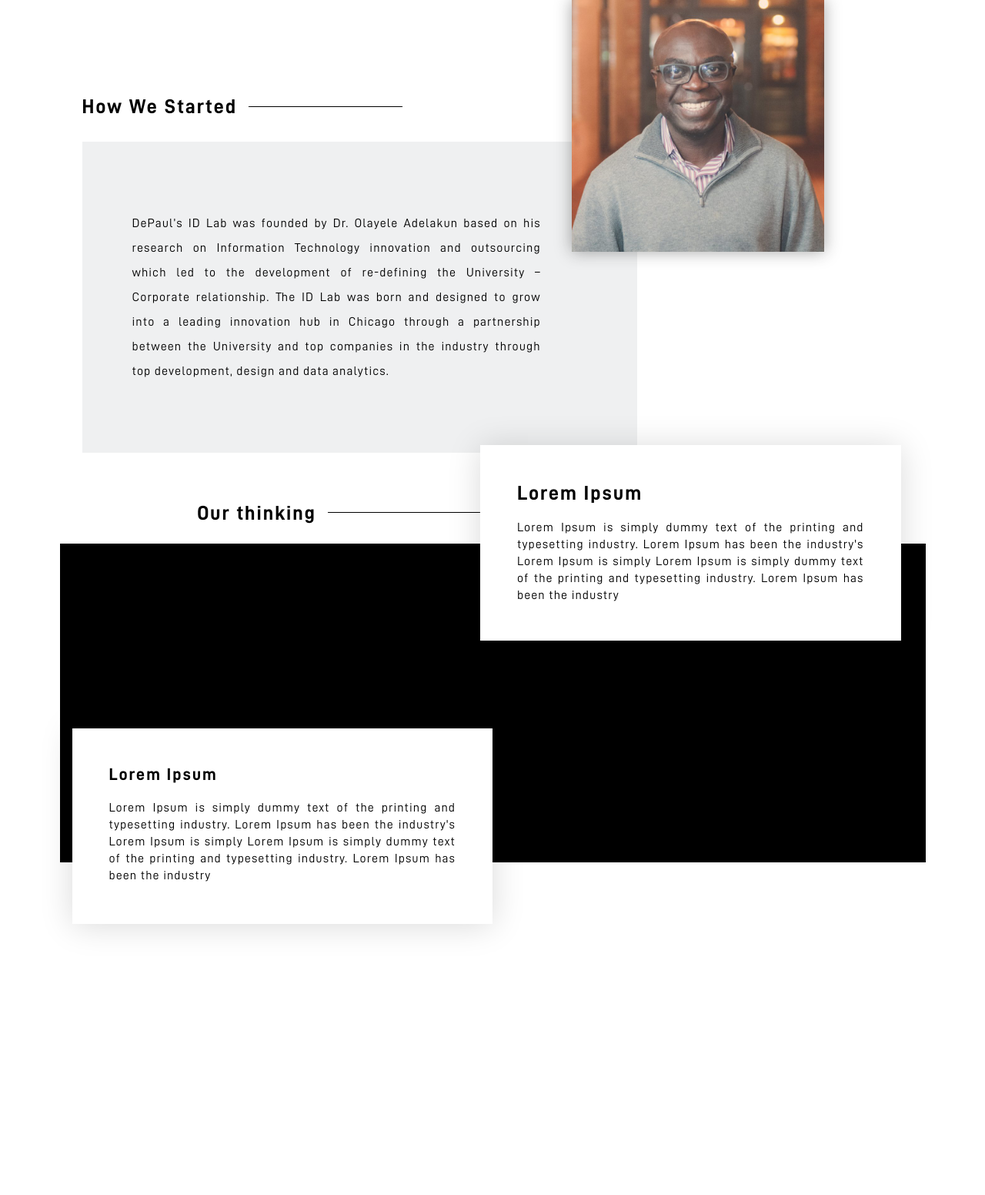
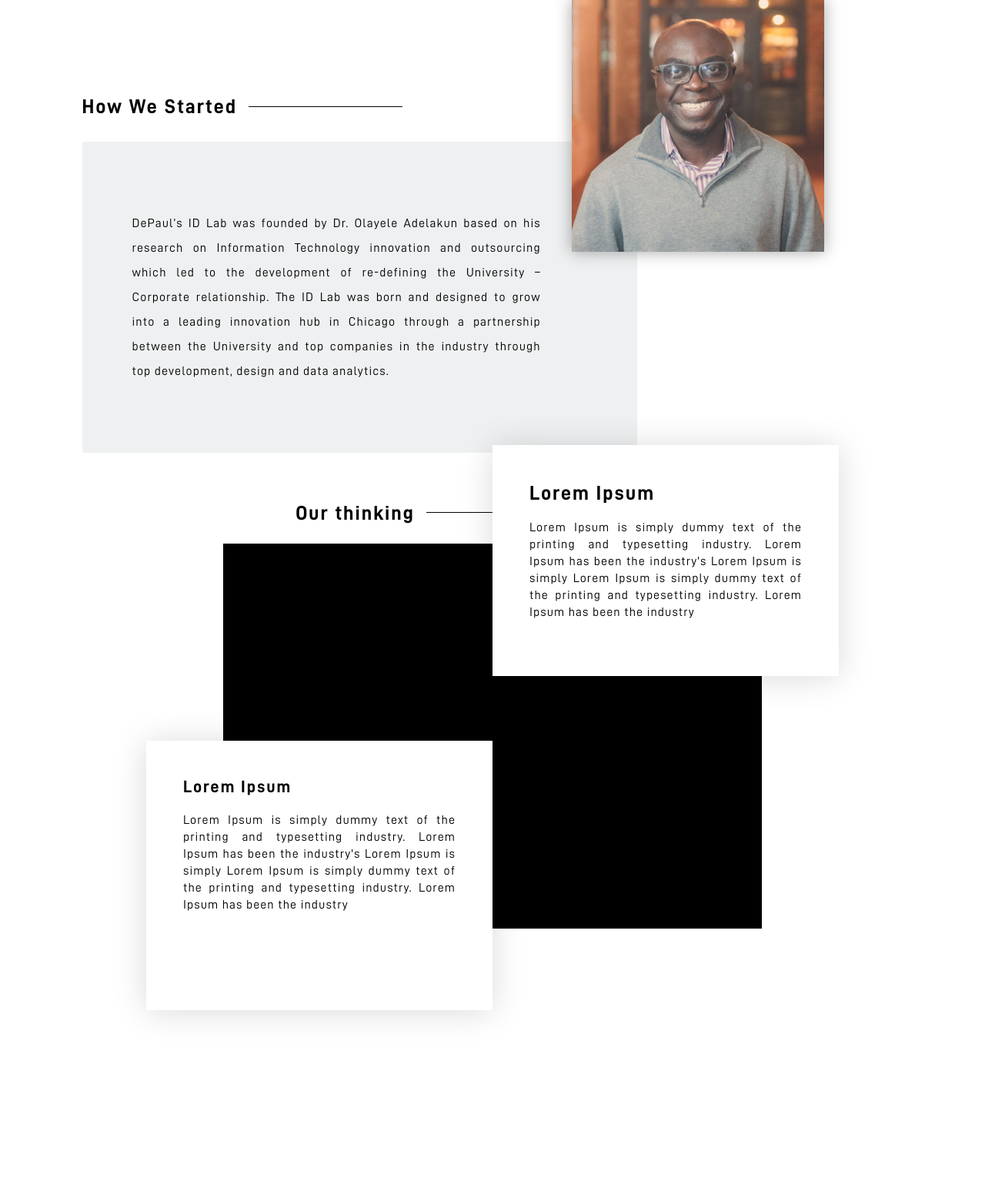
Before and after one commit to estefanytorres/idlabwebsite, a PHP site: page /index.html in a window 1280 px wide. Shown: the part 1407-2959 px from the top of the page at 77% size. Run offline with PHP 8.4, Linux system fonts and the light colour scheme.

Commit message:
initial push

```diff
--- a/css/style.css
+++ b/css/style.css
@@ -633,7 +633,8 @@
 }
 #lab-name {
   font-family: 'D-DIN Regular', serif;
-  font-size: 14px;
+  font-size: 20px;
+  font-weight: bold;
   line-height: 15px;
   letter-spacing: 1.14px;
   margin-top: 15px;
@@ -800,41 +801,53 @@
 
 /* ------- OUR THINKING SECTION ------- */
 #our-thinking-title {
-  margin: 2em 0 1em 20%;
+  margin: 2em 0 1em 30%;
   text-align: right;
 }
 #our-thinking-background {
-  height: 200%;
+  margin: 0 5%;
+  width: 90%;
 }
 #our-thinking-1 {
   background-color: white;
   padding: 3em;
   margin: 1em;
   box-shadow: 0 2px 40px 0 rgba(0,0,0,0.15);
+  height: 100%;
 }
 #our-thinking-2 {
   background-color: white;
   padding: 3em;
   margin: 1em;
   box-shadow: 0 2px 40px 0 rgba(0,0,0,0.15);
+  height: 100%;
 }
 
 @media (min-width: 768px) {
+  #our-thinking-box {
+    position: absolute;
+    left: calc((100% - 700px)/2);
+    height: 500px;
+    width: 700px;
+    background-color: black;
+  }
   #our-thinking-background {
-    margin: 0 5%;
-    padding: 5em 1em;
-    background-color: black;
+    max-width: 900px;
+    margin: 0 auto 5em;
+    /*padding: 5em 1em;*/
+    /*background-color: black;*/
   }
   #our-thinking-1 {
     margin: 0;
     position: relative;
-    top: 10em;
+    top: 16em;
+    min-height: 350px;
   }
   #our-thinking-2 {
     margin: 0;
     position: relative;
-    top: -13em;
-    right: 1em;
+    top: -8em;
+    min-height: 300px;
   }
   #our-thinking-heading {
     margin-top: 50px;
@@ -1057,7 +1070,6 @@
     width: 100%;
     height: auto;
   }
-
   #agile-text {
     top: auto;
     left: auto;
--- a/index.html
+++ b/index.html
@@ -131,8 +131,8 @@
             <div class="divider"><div class="inner"></div></div>
           </div>
         </div>
-
-        <div id="our-thinking-background" class="row">
+        <div id="our-thinking-background"class="row">
+          <div id="our-thinking-box"></div>
           <div id="our-thinking-1" class="col-xs-12 col-sm-12 col-md-6 col-lg-6 col-xl-6">
             <h2 class="txt-md">Lorem Ipsum</h2>
             <div id="our-thinking-1-description" class="txt-rg text-justify">
```
